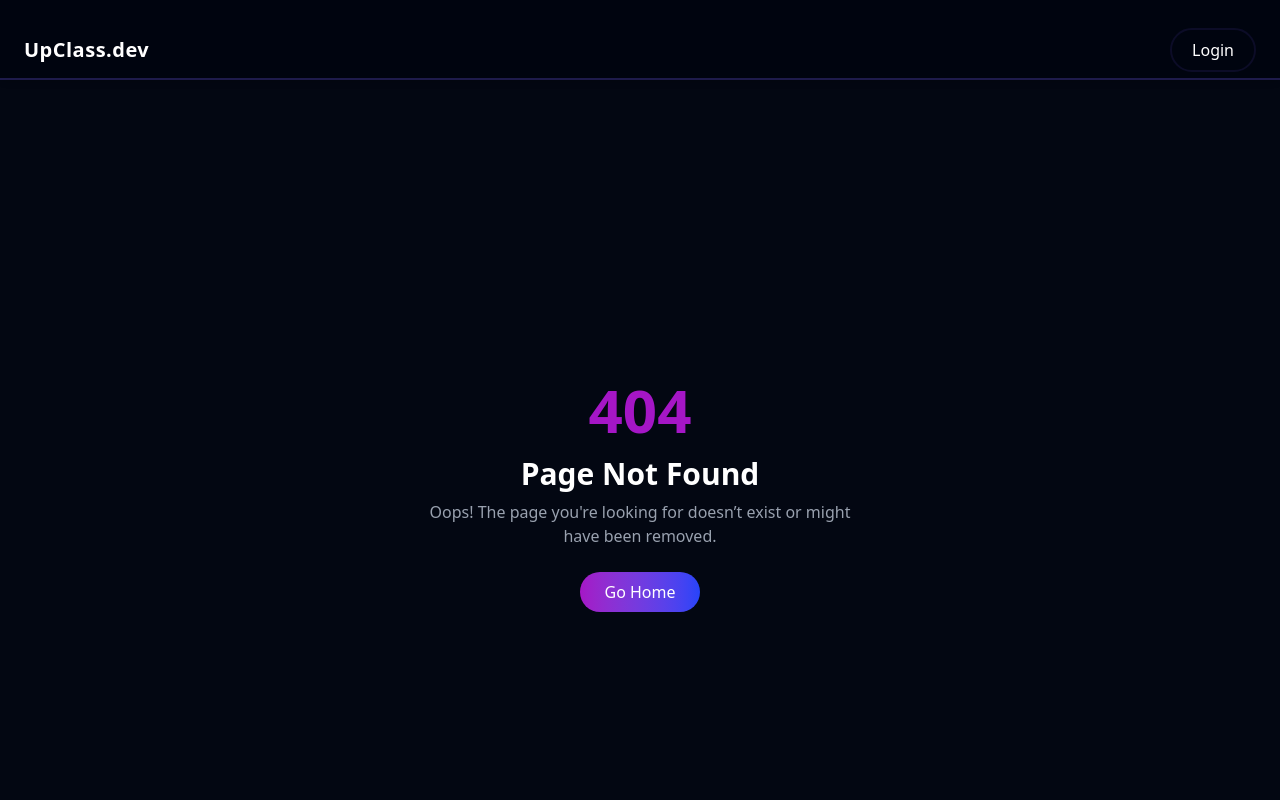
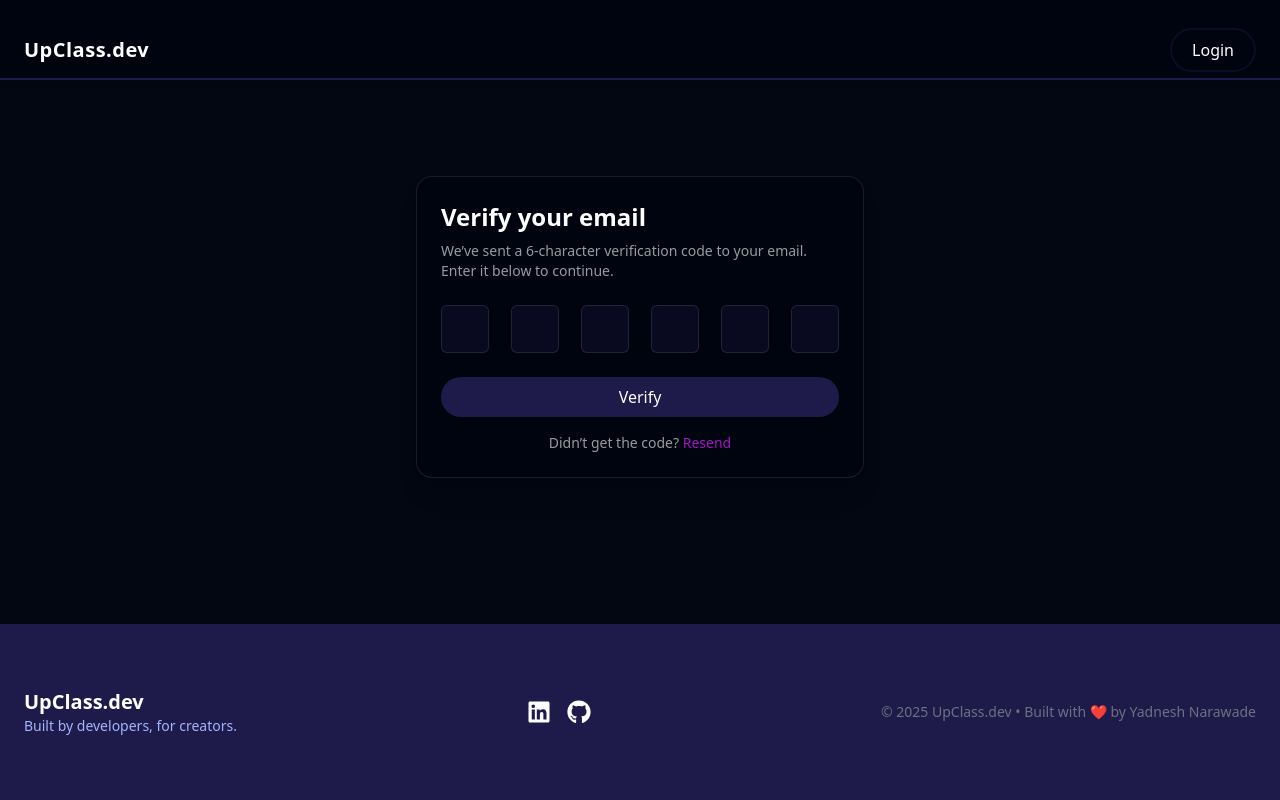
Before and after one commit to Dev-Yadnesh8/UpClass.dev, a React (Vite) app in the folder frontend/: page /verify-email in a window 1280 px wide. Shown: the top 800 px of the page. Built offline with nearby package versions, Linux system fonts and the light colour scheme; no server answers.

Commit message:
added forgot password and reset password ui , fixed typos

```diff
--- a/frontend/src/main.jsx
+++ b/frontend/src/main.jsx
@@ -1,4 +1,4 @@
-import { StrictMode, useEffect } from "react";
+import { StrictMode } from "react";
 import { createRoot } from "react-dom/client";
 import "./index.css";
 import {
@@ -11,10 +11,13 @@ import { AuthGate, Layout, PrivateRoute } from "./components/index.js";
 import {
   CourseContent,
   CourseDetails,
+  ForgotPassword,
   Login,
   MyCourses,
   NotFound,
+  ResetPassword,
   SignUp,
+  VerifyEmail,
   VideoPlayerPage,
 } from "./pages/index.js";
 import { Provider } from "react-redux";
@@ -29,6 +32,9 @@ const router = createBrowserRouter(
 
         <Route path="sign-in" element={<Login />} />
         <Route path="sign-up" element={<SignUp />} />
+        <Route path="verify-email" element={<VerifyEmail />} />
+        <Route path="forgot-password" element={<ForgotPassword />} />
+        <Route path="reset-password/:token" element={<ResetPassword />} />
 
         {/* PRIVATE ROUTES */}
 
@@ -36,7 +42,10 @@ const router = createBrowserRouter(
         <Route element={<PrivateRoute />}>
           <Route path="courses" element={<MyCourses />} />
           <Route path="courses/:id" element={<CourseContent />} />
-          <Route path="courses/:courseId/video/:id" element={<VideoPlayerPage />} />
+          <Route
+            path="courses/:courseId/video/:id"
+            element={<VideoPlayerPage />}
+          />
           <Route path="course-details/:id" element={<CourseDetails />} />
         </Route>
 
--- /dev/null
+++ b/frontend/src/pages/Auth/ForgotPassword.jsx
@@ -0,0 +1,76 @@
+import { useState } from "react";
+import { Button, Input } from "../../components";
+import { useNavigate } from "react-router-dom";
+import { FORGOT_PASS_ENPOINT } from "../../utils/api/api_enpoints";
+import handleApiError from "../../utils/helper/handle_api_error";
+import { axiosInstance } from "../../utils/api";
+import toast from "react-hot-toast";
+
+function ForgotPassword() {
+  const [email, setEmail] = useState("");
+  const [loading, setLoading] = useState(false);
+  const navigate = useNavigate();
+
+  const handleSubmit = async (e) => {
+    e.preventDefault();
+    console.log("Sending password reset link to:", email);
+    try {
+      setLoading(true);
+      const response = await axiosInstance.post(FORGOT_PASS_ENPOINT, {
+        email,
+      });
+      const result = response.data;
+
+      if (!result.success) {
+        console.log(result.message);
+        return toast.error(result.message);
+      }
+      toast.success(result.message);
+      navigate(-1);
+    } catch (error) {
+      console.error("Error", error);
+
+      handleApiError(error, FORGOT_PASS_ENPOINT, "Error while verifying email");
+    } finally {
+      setLoading(false);
+    }
+  };
+
+  return (
+    <div className="flex items-center justify-center px-4 mt-20">
+      <div className="w-full max-w-md bg-darkerBg text-white p-6 rounded-2xl shadow-xl border border-white/10">
+        <h1 className="text-2xl font-semibold mb-2">Forgot Password?</h1>
+        <p className="text-sm text-white/60 mb-6">
+          Enter your registered email address and we’ll send you a link to reset
+          your password.
+        </p>
+
+        <form onSubmit={handleSubmit} className="space-y-6">
+          <Input
+            type="email"
+            name="email"
+            value={email}
+            onChange={(e) => setEmail(e.target.value)}
+            placeholder="you@example.com"
+            required
+            label="Email"
+          />
+
+          <Button
+            type="submit"
+            isDisabled={loading}
+            className="w-full"
+            text={loading ? "Sending..." : "Send Reset Link"}
+          />
+        </form>
+
+        <p className="text-center text-sm text-white/60 mt-6">
+          Remember your password?{" "}
+          <Button text={"Login"} variant="text" onClick={() => navigate(-1)} />
+        </p>
+      </div>
+    </div>
+  );
+}
+
+export default ForgotPassword;
--- a/frontend/src/pages/Auth/Login.jsx
+++ b/frontend/src/pages/Auth/Login.jsx
@@ -99,7 +99,11 @@ function Login() {
           />
 
           <div className="flex justify-end text-sm">
-            <Button text="Forget password" variant="text" />
+            <Button
+              text="Forget password"
+              variant="text"
+              onClick={() => navigate("/forgot-password")}
+            />
           </div>
 
           <Button text="Login" type="submit" className="w-full mt-2" />
--- /dev/null
+++ b/frontend/src/pages/Auth/ResetPassword.jsx
@@ -0,0 +1,102 @@
+import { useState } from "react";
+import { Button, Input } from "../../components";
+import { useNavigate, useParams } from "react-router-dom";
+import { CHANGE_PASS_ENPOINT } from "../../utils/api/api_enpoints";
+import handleApiError from "../../utils/helper/handle_api_error";
+import { axiosInstance } from "../../utils/api";
+import toast from "react-hot-toast";
+import { MdOutlineVisibility, MdOutlineVisibilityOff } from "react-icons/md";
+import { zodResolver } from "@hookform/resolvers/zod";
+import { resetPasswordSchema } from "../../utils/validators/auth";
+import { useForm } from "react-hook-form";
+
+function ResetPassword() {
+  const { token } = useParams();
+  const navigate = useNavigate();
+  const [showPassword, setShowPassword] = useState(false);
+  const [isLoading, setIsLoading] = useState(false);
+
+  const {
+    register,
+    handleSubmit,
+    formState: { errors },
+  } = useForm({ resolver: zodResolver(resetPasswordSchema) });
+
+  const onSubmit = async ({ password }) => {
+    setIsLoading(true);
+    try {
+      const response = await axiosInstance.post(
+        `${CHANGE_PASS_ENPOINT}/${token}`,
+        {
+          newPassword: password,
+        }
+      );
+
+      const result = response.data;
+      if (!result.success) {
+        toast.error(result.message);
+        return;
+      }
+
+      toast.success(result.message);
+      navigate("/sign-in", { replace: true }); // optional: go to login page
+    } catch (error) {
+      handleApiError(error, CHANGE_PASS_ENPOINT, "Failed to reset password");
+    } finally {
+      setIsLoading(false);
+    }
+  };
+
+  return (
+    <div className="flex items-center justify-center px-4 mt-20">
+      <div className="w-full max-w-md bg-darkerBg text-white p-6 rounded-2xl shadow-xl border border-white/10">
+        <h1 className="text-2xl font-semibold mb-2">Reset your password</h1>
+        <p className="text-sm text-white/60 mb-6">
+          Enter a new secure password to regain access to your account.
+        </p>
+
+        <form onSubmit={handleSubmit(onSubmit)} className="space-y-6">
+          <Input
+            label="New Password"
+            name="password"
+            type={showPassword ? "text" : "password"}
+            placeholder="••••••••"
+            variant="solid"
+            {...register("password")}
+            error={errors.password?.message}
+            rightIcon={
+              <span
+                className="cursor-pointer"
+                onClick={() => setShowPassword((prev) => !prev)}
+              >
+                {showPassword ? (
+                  <MdOutlineVisibility />
+                ) : (
+                  <MdOutlineVisibilityOff />
+                )}
+              </span>
+            }
+          />
+
+          <Button
+            type="submit"
+            className="w-full"
+            text={isLoading ? "Updating..." : "Update Password"}
+            disabled={isLoading}
+          />
+        </form>
+
+        <p className="text-center text-sm text-white/60 mt-6">
+          Remembered your password?{" "}
+          <Button
+            text="Login"
+            variant="text"
+            onClick={() => navigate("/sign-in", { replace: true })}
+          />
+        </p>
+      </div>
+    </div>
+  );
+}
+
+export default ResetPassword;
--- a/frontend/src/pages/Auth/SignUp.jsx
+++ b/frontend/src/pages/Auth/SignUp.jsx
@@ -31,7 +31,7 @@ function SignUp() {
         toast.error(result.message);
       } else {
         toast.success(result.message);
-        navigate("/sign-in", { replace: true });
+        navigate("/verify-email", { replace: true });
       }
     } catch (error) {
       handleApiError(error, SIGN_UP_ENPOINT, "Failed to create account");
--- /dev/null
+++ b/frontend/src/pages/Auth/VerifyEmail.jsx
@@ -0,0 +1,98 @@
+import { useRef, useState } from "react";
+import { Button } from "../../components";
+import toast from "react-hot-toast";
+import handleApiError from "../../utils/helper/handle_api_error";
+import { VERIFY_EMAIL_ENPOINT } from "../../utils/api/api_enpoints";
+import { axiosInstance } from "../../utils/api";
+import { useNavigate } from "react-router-dom";
+
+function VerifyEmail() {
+  const [otp, setOtp] = useState(["", "", "", "", "", ""]);
+  const inputRefs = useRef([]);
+  const navigate = useNavigate();
+
+  const handleChange = (e, index) => {
+    const value = e.target.value;
+    if (/^[a-zA-Z0-9]{0,1}$/.test(value)) {
+      const newOtp = [...otp];
+      newOtp[index] = value;
+      setOtp(newOtp);
+
+      // Move to next input
+      if (value && index < otp.length - 1) {
+        inputRefs.current[index + 1]?.focus();
+      }
+    }
+  };
+
+  const handleKeyDown = (e, index) => {
+    if (e.key === "Backspace" && !otp[index] && index > 0) {
+      inputRefs.current[index - 1]?.focus();
+    }
+  };
+
+  const handleSubmit = async (e) => {
+    e.preventDefault();
+    const otpCode = otp.join("");
+    console.log("Submitted OTP:", otpCode);
+    try {
+      const response = await axiosInstance.post(VERIFY_EMAIL_ENPOINT, {
+        verificationToken: otpCode,
+      });
+      const result = response.data;
+
+      if (!result.success) {
+        console.log(result.message);
+        return toast.error(result.message);
+      }
+      toast.success(result.message);
+      navigate("/sign-in", { replace: true });
+    } catch (error) {
+      handleApiError(
+        error,
+        VERIFY_EMAIL_ENPOINT,
+        "Error while verifying email"
+      );
+    }
+  };
+
+  return (
+    <div className=" flex items-center justify-center px-4 mt-20">
+      <div className="w-full max-w-md bg-darkerBg text-white p-6 rounded-2xl shadow-xl border border-white/10">
+        <h1 className="text-2xl font-semibold mb-2">Verify your email</h1>
+        <p className="text-sm text-white/60 mb-6">
+          We’ve sent a 6-character verification code to your email. Enter it
+          below to continue.
+        </p>
+
+        <form onSubmit={handleSubmit} className="space-y-6">
+          <div className="flex justify-between gap-2">
+            {otp.map((char, index) => (
+              <input
+                key={index}
+                ref={(el) => (inputRefs.current[index] = el)}
+                type="text"
+                maxLength="1"
+                value={char}
+                onChange={(e) => handleChange(e, index)}
+                onKeyDown={(e) => handleKeyDown(e, index)}
+                className="w-12 h-12 text-center text-lg rounded-md bg-footer-Bg/30 text-white outline-none focus:ring-2 focus:ring-footer-Bg border border-white/10"
+              />
+            ))}
+          </div>
+
+          <Button type="submit" className="w-full" text="Verify" />
+        </form>
+
+        <p className="text-center text-sm text-white/60 mt-4">
+          Didn’t get the code?{" "}
+          <span className="text-purple cursor-pointer hover:underline">
+            Resend
+          </span>
+        </p>
+      </div>
+    </div>
+  );
+}
+
+export default VerifyEmail;
--- a/frontend/src/pages/index.js
+++ b/frontend/src/pages/index.js
@@ -7,5 +7,21 @@ import NotFound from "./NotFound/NotFound";
 import CourseDetails from "./Courses/CourseDetails";
 import CourseContent from "./Courses/CourseContent";
 import VideoPlayerPage from "./Courses/VideoPlayer";
+import VerifyEmail from "./Auth/VerifyEmail";
+import ForgotPassword from "./Auth/ForgotPassword";
+import ResetPassword from "./Auth/ResetPassword";
 
-export { Landing, Login, SignUp, Home, MyCourses, NotFound, CourseDetails,CourseContent ,VideoPlayerPage};
+export {
+  Landing,
+  Login,
+  SignUp,
+  Home,
+  MyCourses,
+  NotFound,
+  CourseDetails,
+  CourseContent,
+  VideoPlayerPage,
+  VerifyEmail,
+  ForgotPassword,
+  ResetPassword
+};
--- a/frontend/src/utils/api/api_enpoints.js
+++ b/frontend/src/utils/api/api_enpoints.js
@@ -1,6 +1,9 @@
 
 export const SIGN_IN_ENPOINT = '/user/sign-in';
 export const SIGN_UP_ENPOINT = '/user/sign-up';
+export const VERIFY_EMAIL_ENPOINT = '/user/verify-email';
+export const FORGOT_PASS_ENPOINT = '/user/password/forgot';
+export const CHANGE_PASS_ENPOINT = '/user/password/change';
 export const LOGOUT_ENPOINT = '/user/logout';
 export const REFRESH_TOKEN_ENPOINT = '/user/token/refresh';
 export const ALL_COURSES_ENPOINT = '/courses';
--- a/frontend/src/utils/validators/auth.js
+++ b/frontend/src/utils/validators/auth.js
@@ -1,6 +1,6 @@
 import { z } from "zod";
 
-const passwordSchema = z
+export const passwordSchema = z
   .string()
   .min(6, "Password must be at least 6 characters")
   .regex(/[A-Z]/, "At least one uppercase letter")
@@ -8,9 +8,9 @@ const passwordSchema = z
   .regex(/[0-9]/, "At least one number")
   .regex(/[@$!%*?&]/, "At least one special character");
 
-const emailSchema = z.string().email("Enter a valid email");
+export const emailSchema = z.string().email("Enter a valid email");
 
-const usernameSchema = z
+export const usernameSchema = z
   .string()
   .min(3, { message: "Username must be at least 3 characters long" })
   .refine((val) => /^[a-zA-Z0-9_]+$/.test(val), {
@@ -22,7 +22,6 @@ const usernameSchema = z
   .refine((val) => /[0-9]/.test(val), {
     message: "Username must contain at least one number",
   });
-
 
 export const signInSchema = z.object({
   identifier: z
@@ -36,6 +35,10 @@ export const signInSchema = z.object({
   password: passwordSchema,
 });
 
+export const resetPasswordSchema = z.object({
+  password: passwordSchema,
+});
+
 export const signUpSchema = z.object({
   username: usernameSchema,
   email: emailSchema,
```
Also changed, not shown: 2 other files (tests, documents, lock files or other folders).
